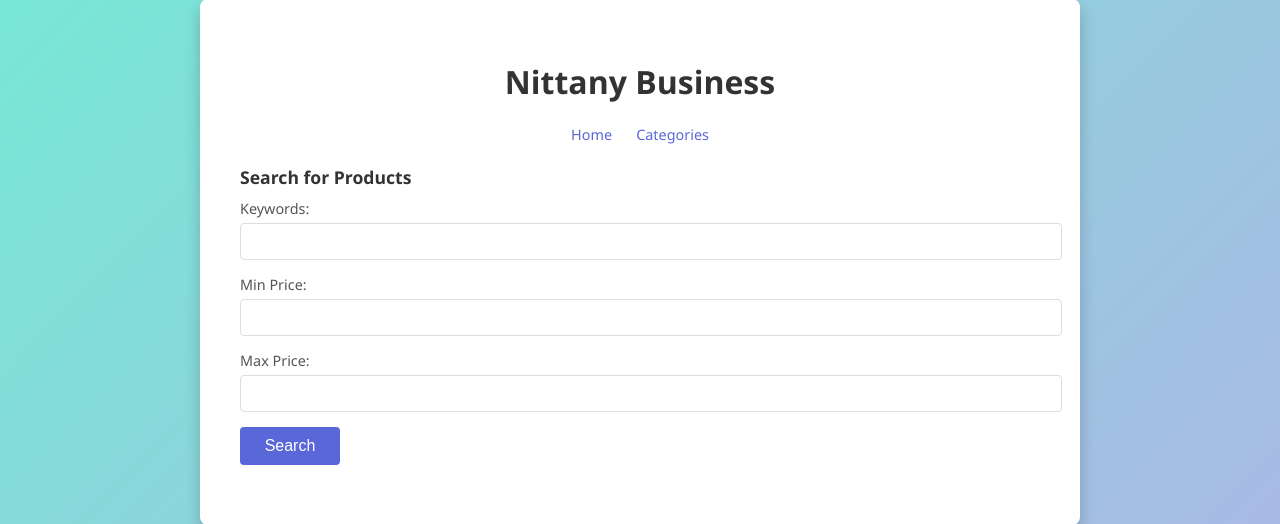
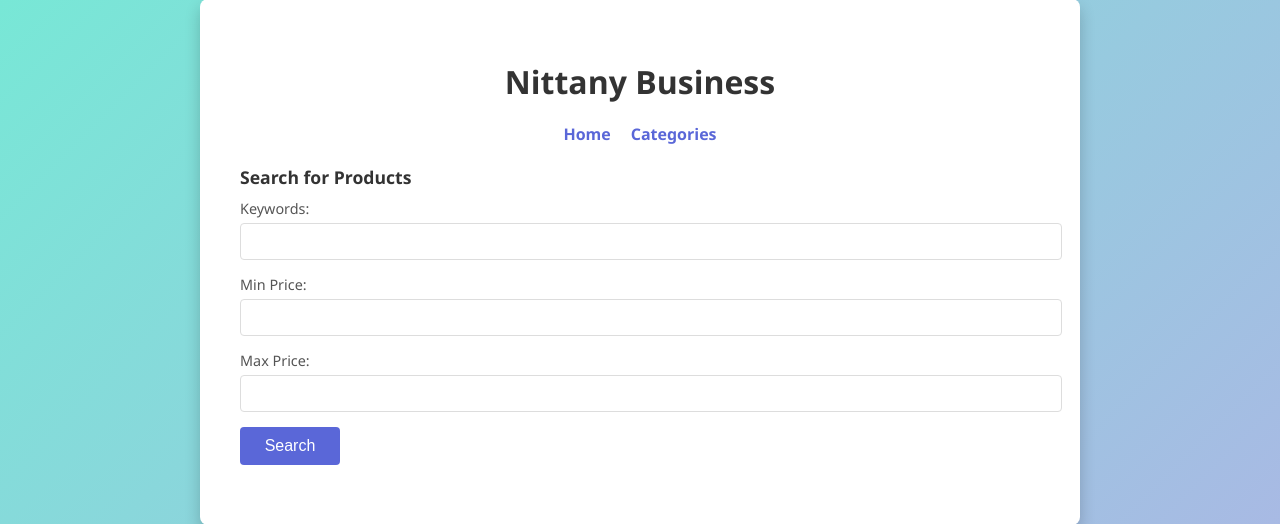
Before and after one commit to Codakshay/KCZA_CMPSC431W_Capstone, a Flask app: page /search in a window 1280 px wide. Shown: the part 146-670 px from the top of the page. Run offline with Flask 3, Linux system fonts and the light colour scheme.

Commit message:
Updated nav bar

```diff
--- a/templates/search.html
+++ b/templates/search.html
@@ -121,26 +121,28 @@
         list-style-type: none;
     }
 
-    .nav-bar {
-        text-align: center;
+    .top-panel {
+     display: flex;
+     justify-content: center;
+     gap: 20px;
      margin-bottom: 20px;
    }
 
-    .nav-bar a {
-        margin: 0 10px;
+   .top-panel a {
      color: #5A67D8;
      text-decoration: none;
-        font-size: 0.9rem;
+     font-size: 1rem;
+     font-weight: bold;
    }
 
-    .nav-bar a:hover {
+   .top-panel a:hover {
      text-decoration: underline;
    }
 </style>
 <body>
     <div class="container">
         <h1>Nittany Business</h1>
-        <div class="nav-bar">
+        <div class="top-panel">
             <a href="{{ url_for('index') }}">Home</a>
             <a href="{{ url_for('view_category', parent_category='All') }}">Categories</a>
         </div>
```
Also changed, not shown: templates/categories.html (+9 -7 lines), nittanybusiness.db. Lines whose indentation alone changed are shown as unchanged.
